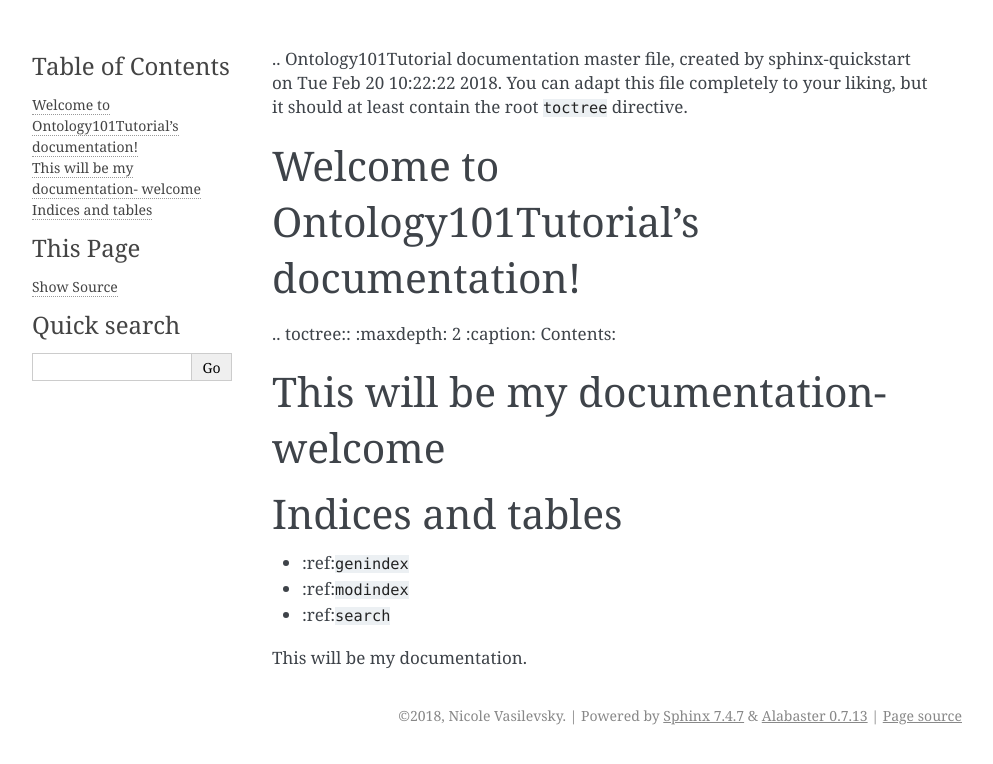
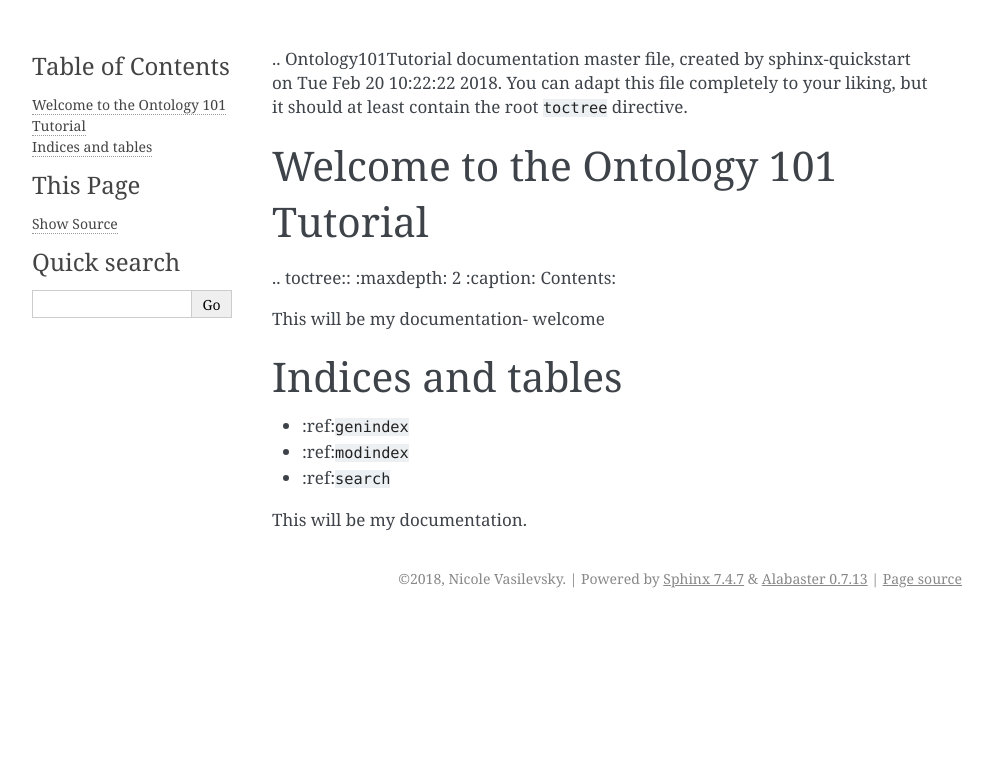
Before and after one commit to OHSUBD2K/BDK14-Ontologies-101, a Sphinx documentation site: the page built from docs/index.md, in a window 1280 px wide. Shown: the top 764 px of the page, without its empty margins (148-1141 px from the left). Built offline with Sphinx 7.4.7, drawn with Linux system fonts in a browser that asks for light colours.

Commit message:
Update index.md

```diff
--- a/docs/index.md
+++ b/docs/index.md
@@ -3,14 +3,14 @@
    You can adapt this file completely to your liking, but it should at least
    contain the root `toctree` directive.
 
-Welcome to Ontology101Tutorial's documentation!
+Welcome to the Ontology 101 Tutorial
 ===============================================
 
 .. toctree::
    :maxdepth: 2
    :caption: Contents:
 
-# This will be my documentation- welcome
+This will be my documentation- welcome
 
 Indices and tables
 ==================
```
